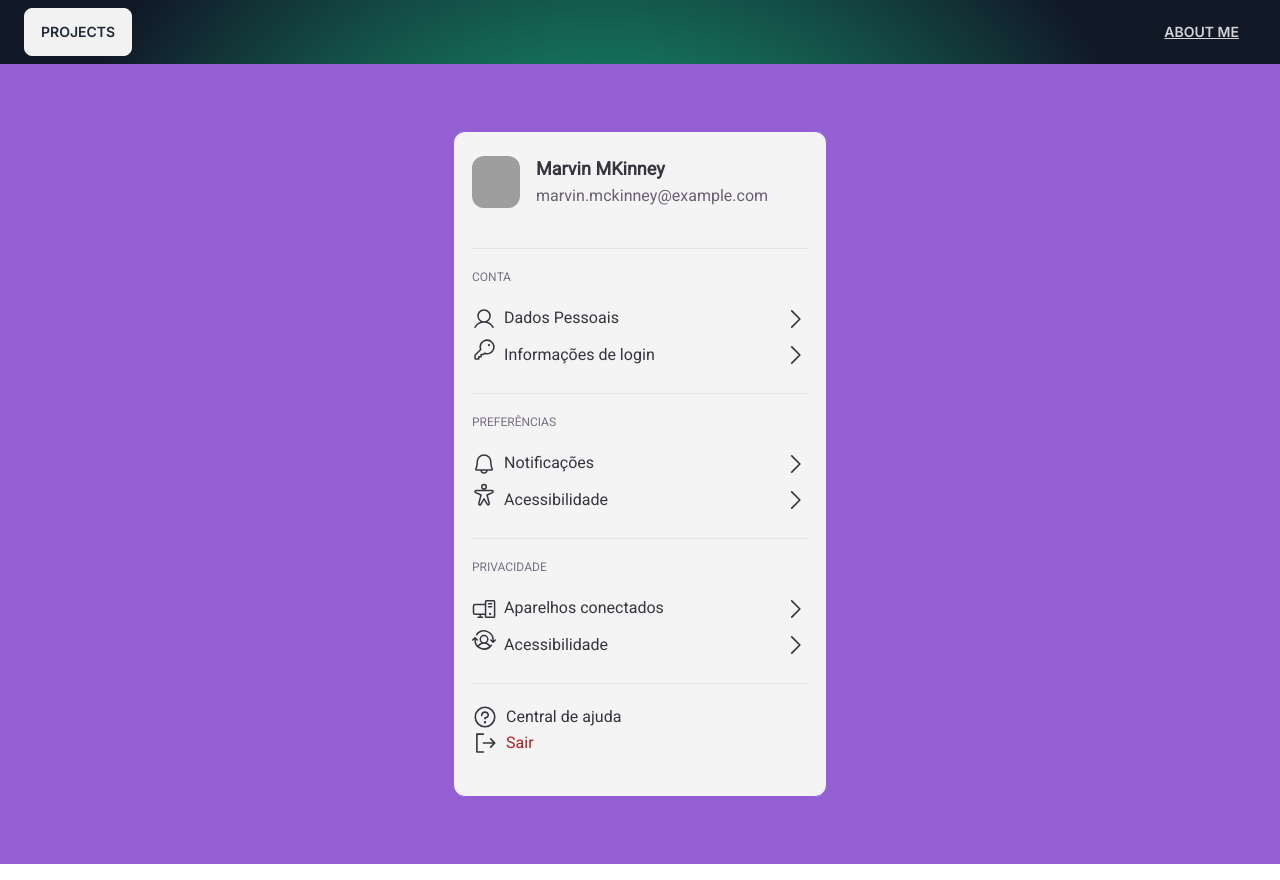
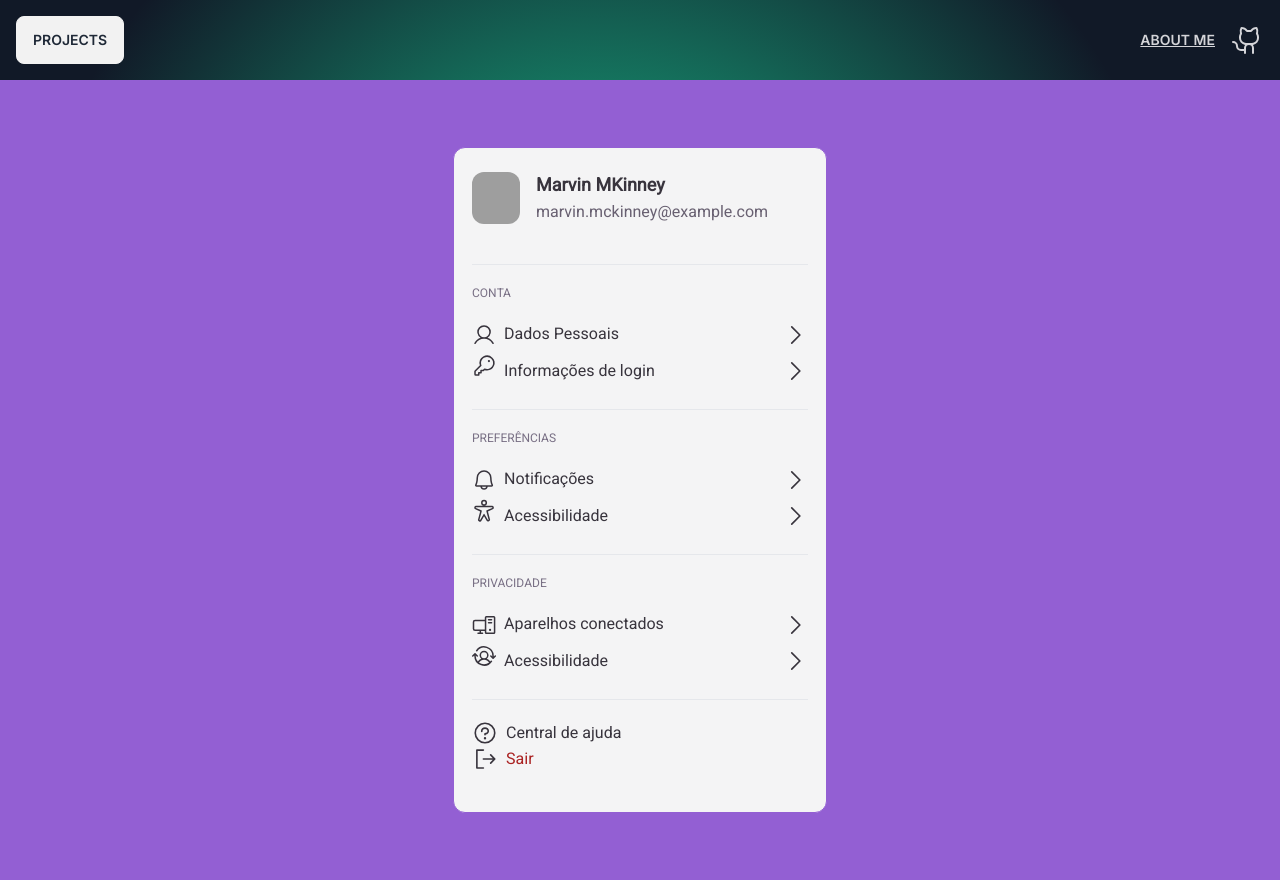
Before and after one commit to jose-guilherme93/react-experimentals, a Next.js app: page /challenges/profile-settings in a window 1280 px wide. Built offline with nearby package versions, Linux system fonts and the light colour scheme; grey boxes are pictures that could not be loaded.

Commit message:
feat: adding github icon to header

```diff
--- a/src/components/header/About.tsx
+++ b/src/components/header/About.tsx
@@ -2,7 +2,7 @@ import Link from "next/link"
 
 export default function About() {
     return (
-        <Link href={'/About'} className="navBar-start">
+        <Link href={'/About'} className="navbar-end w-full">
         <button className="btn btn-link text-zinc-300">
         About me
         </button>
--- a/src/components/header/Container.tsx
+++ b/src/components/header/Container.tsx
@@ -9,7 +9,7 @@ interface ContainerProps {
 
 export default function Container({children}: ContainerProps) {
     return (
-        <div className="flex h-full w-full items-center justify-between mx-4">
+        <div className="navbar">
             {children}
         </div>
     )
--- a/src/components/header/Header.tsx
+++ b/src/components/header/Header.tsx
@@ -7,6 +7,7 @@ export default function Header() {
             <Nav.Container>
                 <Nav.Logo />
                 <Nav.About />
+                <Nav.GithubLogo />
             </Nav.Container>
         </Nav.Root>
     )
--- a/src/components/header/Logo.tsx
+++ b/src/components/header/Logo.tsx
@@ -5,7 +5,7 @@ import Link from "next/link";
 
 export default function Logo() {
     return (
-            <Link href={'/'} className="navBar-start">
+            <Link href={'/'} className="navbar-start">
                 <button className="btn">
                 Projects
                 </button>
--- a/src/components/header/index.tsx
+++ b/src/components/header/index.tsx
@@ -1,6 +1,7 @@
 
 import NavRoot   from "./NavRoot";
 import Container from "./Container";
+import GithubIcon from "./GithubLogo";
 import Logo      from "./Logo";
 import About     from "./About";
 
@@ -9,6 +10,7 @@ export const Nav = {
     Root: NavRoot,
 
     Container: Container,
+    GithubLogo: GithubIcon,
     Logo: Logo,
     About: About
 
```
Also changed, not shown: 1 other file (tests, documents, lock files or other folders).
